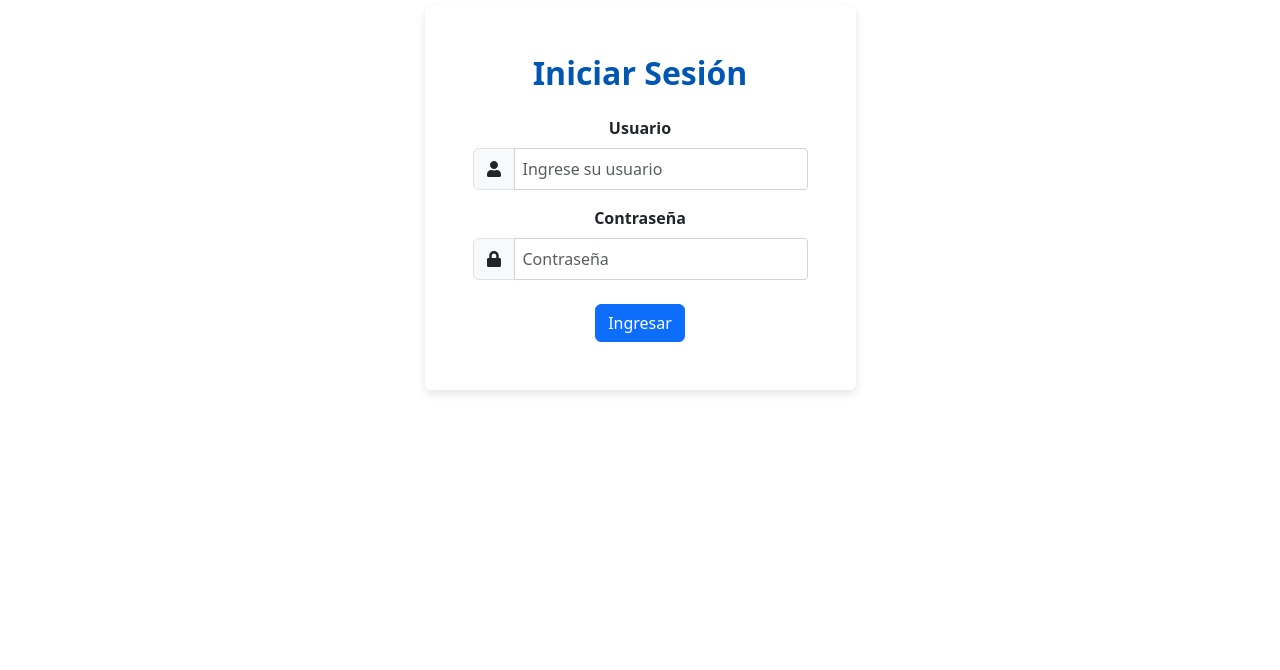
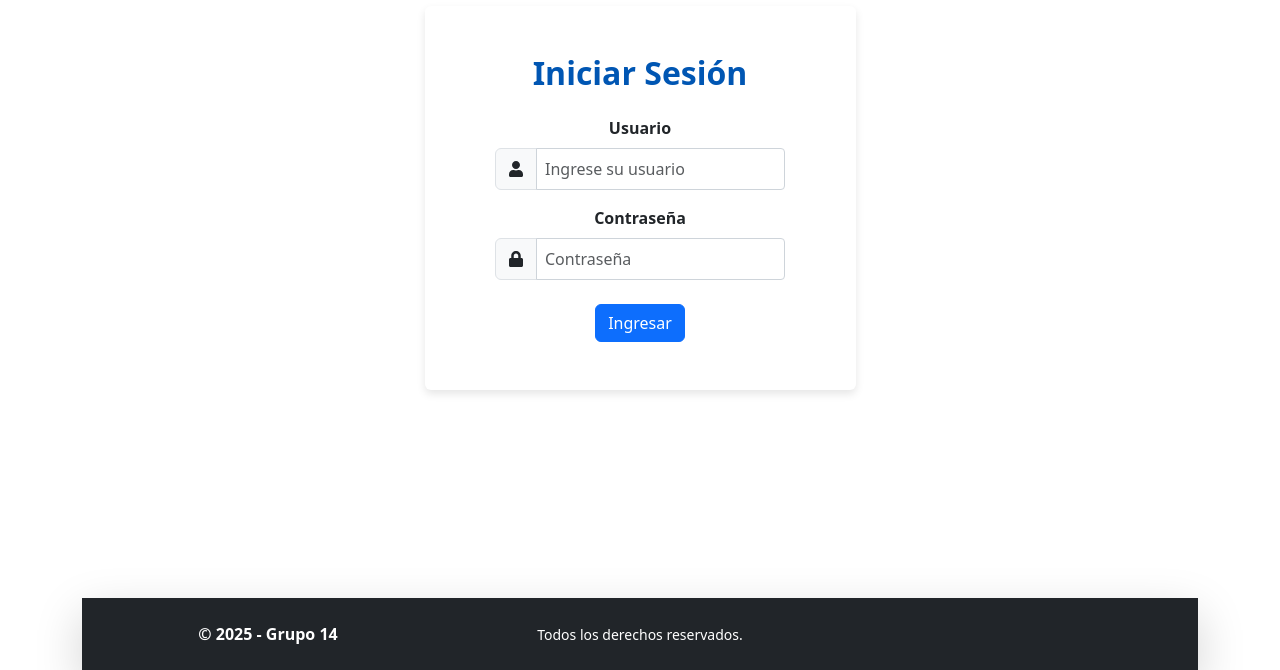
Before and after one commit to MartinAle90/TrabajoFinalGrupo14Comision2, a React (Vite) app: page /login in a window 1280 px wide. Shown: the part 202-872 px from the top of the page. Before the commit the page ends 800 px from the top, so only its background shows below. Built offline with nearby package versions, Linux system fonts and the light colour scheme; no server answers.

Commit message:
Mas estilos y footern [DazaMartin]

```diff
--- a/src/App.jsx
+++ b/src/App.jsx
@@ -130,6 +130,8 @@ import Favoritos from "./assets/pages/Favoritos";
 import Login from "./assets/pages/Login";
 import RutaProtegida from "./assets/components/RutaProtegida";
 import { AuthProvider } from "./assets/context/AuthContext";
+import Footer from "./assets/components/producto/Footer";
+
 // Declaración única de initialProductos
 const initialProductos = JSON.parse(localStorage.getItem("productos")) || [];
 function App() {
@@ -150,8 +152,9 @@ function App() {
   };
 
   return (
+
     <AuthProvider>
-      <Container>
+      <Container className="d-flex flex-column min-vh-100">
         <Routes>
           {/* Ruta para el login */}
           <Route path="/login" element={<Login />} />
@@ -203,6 +206,7 @@ function App() {
             <Route path="*" element={<ErrorPage />} />
           </Route>
         </Routes>
+        <Footer />
       </Container>
     </AuthProvider>
   );
--- /dev/null
+++ b/src/assets/components/producto/Footer.jsx
@@ -0,0 +1,20 @@
+import { Container, Row, Col } from 'react-bootstrap';
+
+function Footer() {
+    return (
+        <footer className="bg-dark text-white py-4 mt-auto shadow-lg">
+            <Container>
+                <Row className="align-items-center text-center">
+                    <Col xs={12} md={4} className="mb-2 mb-md-0">
+                        <span className="fw-bold">© 2025 - Grupo 14</span>
+                    </Col>
+                    <Col xs={12} md={4} className="mb-2 mb-md-0">
+                        <small>Todos los derechos reservados.</small>
+                    </Col>
+                </Row>
+            </Container>
+        </footer>
+    );
+}
+
+export default Footer;
--- a/src/assets/components/producto/ListaProducto.jsx
+++ b/src/assets/components/producto/ListaProducto.jsx
@@ -28,6 +28,7 @@ function ListaProducto() {
   };
 
   return (
+    <div className="lista-productos">
     <Container className="my-4 text-center">
       <h2 className="mb-4">Lista de productos</h2>
       <Row>
@@ -48,8 +49,7 @@ function ListaProducto() {
                     )}
                   </span>
                 </div>
-                <Card.Body>
-                  <Card.Img
+                <Card.Img
                     className="card-img-container"
                     variant="top"
                     src={
@@ -57,6 +57,8 @@ function ListaProducto() {
                       "https://upload.wikimedia.org/wikipedia/commons/a/a3/Image-not-found.png"
                     }
                   />
+                <Card.Body>
+
                   <Card.Title>{producto.title}</Card.Title>
                   <Card.Text>
                     <strong>Precio:</strong> ${producto.price}
@@ -108,6 +110,7 @@ function ListaProducto() {
         </Modal.Footer>
       </Modal>
     </Container>
+    </div>
   );
 }
 
--- a/src/assets/css/ListaProductos.css
+++ b/src/assets/css/ListaProductos.css
@@ -7,12 +7,14 @@
 
 .card {
     position: relative;
+    align-items: center;
 }
 
 .card-img-container {
     width: 200px;
     height: 200px;
     overflow: hidden;
+    object-fit: contain;
 }
 
 .card-img-container img {
--- a/src/assets/css/Login.css
+++ b/src/assets/css/Login.css
@@ -5,7 +5,7 @@
     min-height: 100vh;
 }
 
-.justify-content-center {
+.justify-content-center-login {
     width: 100%;
     justify-content: center;
 }
--- /dev/null
+++ b/src/assets/css/Nosotros.css
@@ -0,0 +1,17 @@
+.nosotros-card {
+    max-width: 220px;
+    margin: 0 auto;
+    border-radius: 16px;
+    box-shadow: 0 4px 12px rgba(0, 0, 0, 0.1);
+    overflow: hidden;
+    display: flex;
+    flex-direction: column;
+    align-items: center;
+}
+
+.nosotros-avatar {
+    width: 180px;
+    height: 180px;
+    object-fit: cover;
+    box-shadow: 0 2px 8px rgba(0, 0, 0, 0.15);
+}
--- a/src/assets/pages/Home.jsx
+++ b/src/assets/pages/Home.jsx
@@ -5,7 +5,7 @@ function Home() {
   return (
 
 <Container className="home-container text-center">
-  <Row className="justify-content-center">
+  <Row  className="justify-content-center">
     <Col md={8}>
       <Card className="home-card">
         <Card.Body>
--- a/src/assets/pages/Login.jsx
+++ b/src/assets/pages/Login.jsx
@@ -30,7 +30,7 @@ function Login() {
 
   return (
     <Container className="login-container">
-      <Row className="justify-content-center">
+      <Row className="justify-content-center-login">
         <Col xs={12} md={8} lg={5}>
           <Card className="login-card">
             <Card.Body className="login-card-body">
--- a/src/assets/pages/Nosotros.jsx
+++ b/src/assets/pages/Nosotros.jsx
@@ -1,5 +1,6 @@
 import { Container, Row, Col, Card } from "react-bootstrap";
 import miembros from "../data/miembros.json"; // Importa el archivo JSON
+import "../css/Nosotros.css"; // Asegúrate de que la ruta sea correcta
 
 function Nosotros() {
   return (
```
